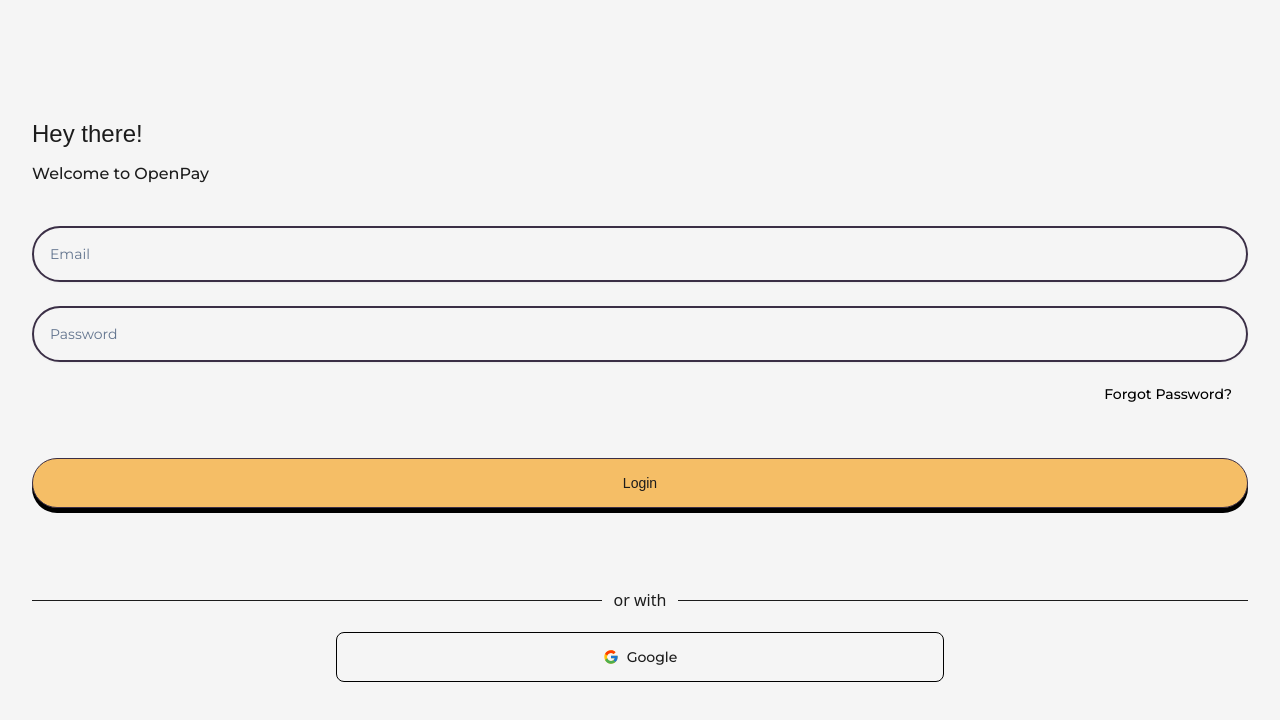
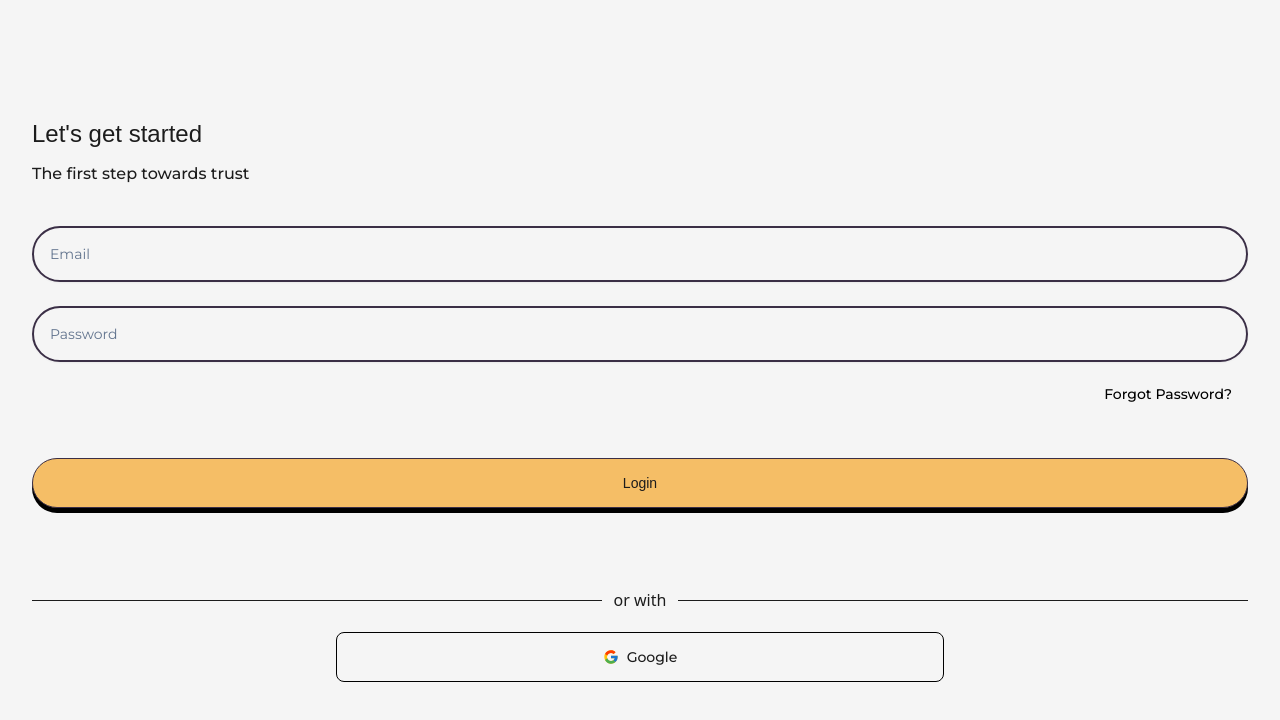
Before and after one commit to JohnsonChin1009/open-pay, a Next.js app: page /sign-up in a window 1280 px wide. Shown: the top 720 px of the page. Built offline with nearby package versions, Linux system fonts and the light colour scheme; a web font is replaced by a local one.

Commit message:
edit: updated sign in page text

```diff
--- a/app/sign-up/page.tsx
+++ b/app/sign-up/page.tsx
@@ -11,8 +11,8 @@
     <main className="flex flex-col justify-center min-h-screen px-8 py-10 space-y-20">
       <div className="space-y-10">
         <div className="space-y-3">
-          <h1 className="font-headline text-2xl">Hey there!</h1>
-          <p className="font-main font-medium">Welcome to OpenPay</p>
+          <h1 className="font-headline text-2xl">Let&apos;s get started</h1>
+          <p className="font-main font-medium">The first step towards trust</p>
         </div>
         <div className="flex flex-col space-y-6">
           <Input placeholder="Email" type="email" />
```
